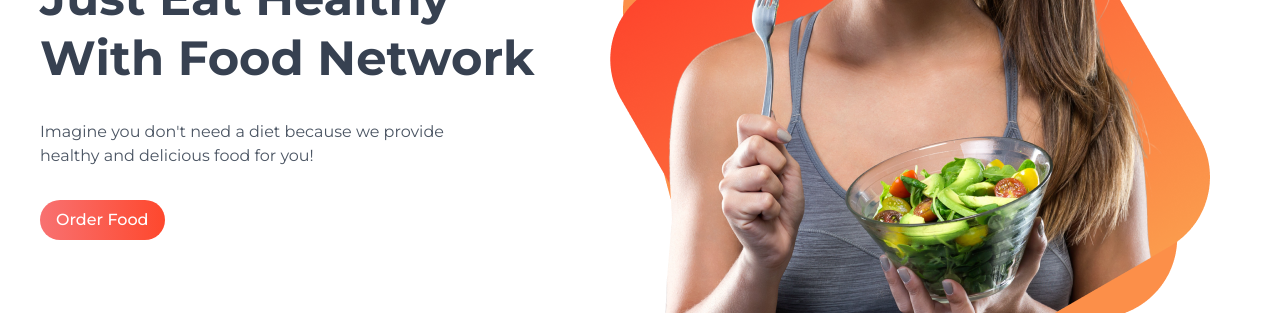
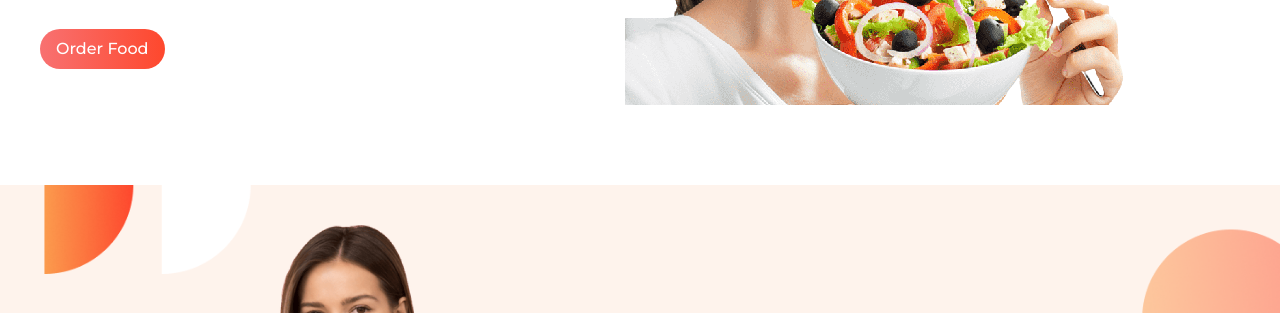
Before and after one commit to sujonhasan340s/food-network, a plain HTML site: page index.html in a window 1280 px wide. Shown: the part 340-653 px from the top of the page. Drawn offline with Linux system fonts and the light colour scheme.

Commit message:
update image

```diff
--- a/index.html
+++ b/index.html
@@ -27,7 +27,7 @@
           <a href="#" class="btn">Order Food</a>
         </div>
         <div class="hidden md:block">
-          <img src="images/female/hero.png" class="w-full" alt="" />
+          <img src="images/female/png-clipart-eating-healthy-diet-food-health-natural-foods-food-removebg-preview.png" class="w-full" alt="" />
         </div>
       </div>
     </section>
```
